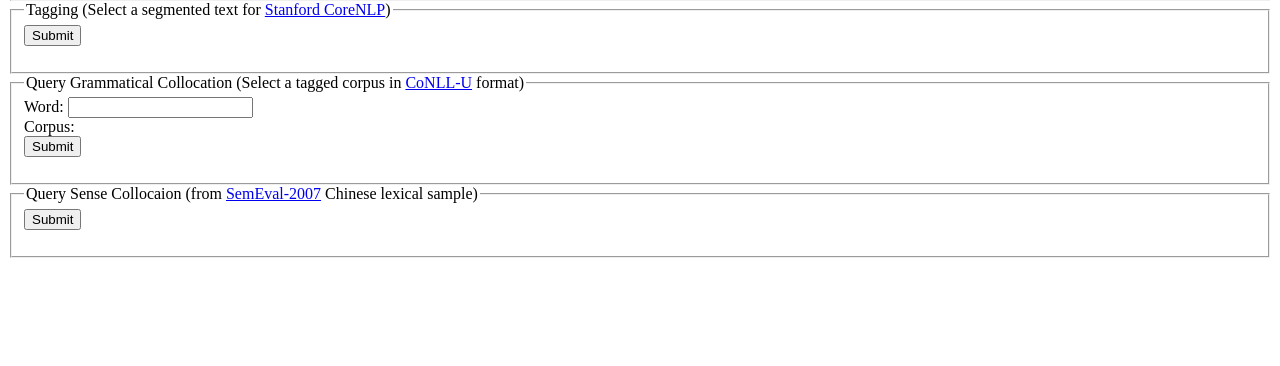
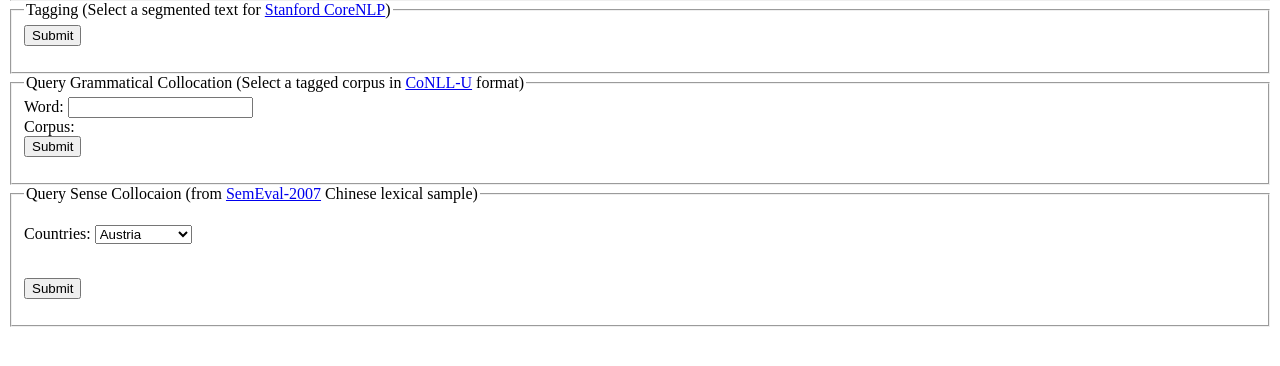
Before and after one commit to mhshih/autocorpus3, a Django app: template autocorpus3/templates/template.htm in a window 1280 px wide. Shown: the part 214-580 px from the top of the page. Run offline with Django 3.2, Linux system fonts and the light colour scheme; the template is opened without the code that fills it: values that come from a table or form of the project are taken from there, others are empty; parts of the project's set-up code (start-up, migrations or seed data) failed here and were passed over.

Commit message:
Selected Countries then Select 40 lexical samples.

```diff
--- a/autocorpus3/templates/template.htm
+++ b/autocorpus3/templates/template.htm
@@ -44,9 +44,8 @@
 <fieldset>
     <legend>Query Sense Collocaion (from <a href=http://nlp.cs.swarthmore.edu/semeval>SemEval-2007</a> Chinese lexical sample)</legend>
     <form action=/sense_collocation>
-        {% for SensevalCorpusReader in SensevalCorpora %}
-        <input type=radio name=SensevalCorpus value={{SensevalCorpusReader.fileids.0}} /><a href=static/{{SensevalCorpusReader.fileids.0}}>{{SensevalCorpusReader.fileids.0}}</a> ({{SensevalCorpusReader.instances|length}} instances)<br>
-        {% endfor %}
+        {% csrf_token %}
+        {{ form.as_p }}<br>
         <input type=submit />
     </form>
 </fieldset>
--- a/autocorpus3/views.py
+++ b/autocorpus3/views.py
@@ -10,6 +10,17 @@ class Corpus:
         self.words=len(f.split())
         self.sentences=len(f.strip().split('\n'))
 
+class CountryForm(forms.Form):
+        OPTIONS = (
+                ("AUT", "Austria"),
+                ("DEU", "Germany"),
+                ("NLD", "Neitherlands"),
+                )
+        Countries = forms.ChoiceField(widget=forms.Select,
+                                             choices=OPTIONS)
+
+form=CountryForm
+
 from conllx import DCR  # DependencyCorpusReader
 from senseval import SensevalCorpusReader
 
@@ -20,7 +31,7 @@ def home(request):      #Form action=/
     segmented_corpora=[Corpus(fn) for fn in sorted(listdir(static_path)) if fn.endswith('segmented')]
     parsed_corpora=[DCR(root=static_path,fileids=[fn]) for fn in sorted(listdir(static_path)) if fn.endswith('conllu')]
     SensevalCorpora=[SensevalCorpusReader(root=static_path,fileids=fn) for fn in sorted(listdir(static_path)) if fn.endswith('xml.utf8')]
-    return render(request,'template.htm',{'raw_corpora':raw_corpora,'segmented_corpora':segmented_corpora,'parsed_corpora':parsed_corpora,'SensevalCorpora':SensevalCorpora,'upload_form':UploadFileForm()})
+    return render(request,'template.htm',{'raw_corpora':raw_corpora,'segmented_corpora':segmented_corpora,'parsed_corpora':parsed_corpora,'SensevalCorpora':SensevalCorpora,'upload_form':UploadFileForm(),'form':form})
 
 from django.shortcuts import redirect
 def upload(request):    #Form action=/upload
@@ -74,5 +85,9 @@ train_instances=SensevalCorpusReader(root,'Chinese_train_pos.xml.utf8').instance
 train_parsed_sents=DCR(root,'Chinese_train_pos.xml.utf8.segmented.conllu').parsed_sents()
 train=combine_sense_instance_with_parsed_sent(train_instances,train_parsed_sents)
 def sense_collocation(request):
+    form=CountryForm(request.GET)
+    if form.is_valid():
+        countries=form.cleaned_data.get('Countries')
+    return HttpResponse(countries)
     rsd=collocate_sense(train)
     return render(request,'sense_collocation.htm',{'rsd':rsd,'senses':rsd.popitem()[1].keys()})
```
Also changed, not shown: db.sqlite3 (deleted).
